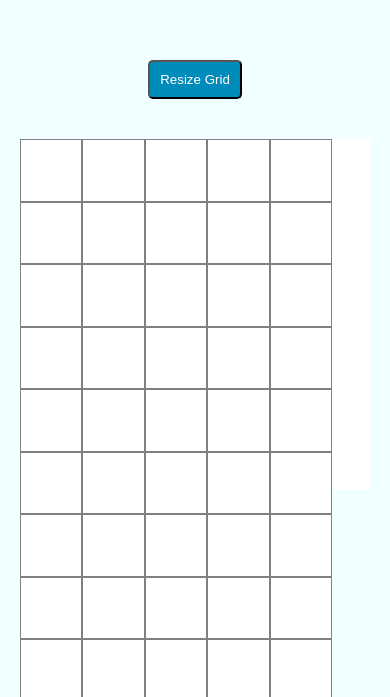
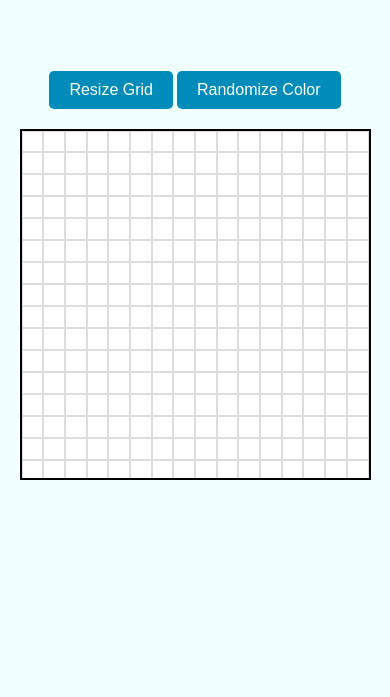
Before and after one commit to 404NotAFriend/Etch-a-Sketch, a plain HTML site: page index.html in a window 390 px wide. Shown: the part 147-844 px from the top of the page. Drawn offline with Linux system fonts and the light colour scheme.

Commit message:
added new button for randomize color (not working yet) changed css and javascript to correct formatting problems with flexbox website is responsive now properly formatting after resize

```diff
--- a/index.html
+++ b/index.html
@@ -3,12 +3,13 @@
   <head>
     <meta charset="UTF-8" />
     <meta name="viewport" content="width=device-width, initial-scale=1.0" />
-    <title>Etch-a-Sketch</title>
+    <title>Etch-a-Sketch with Flexbox</title>
     <link rel="stylesheet" href="styles.css" />
   </head>
   <body>
     <div class="menu">
       <button type="button" id="btnSize">Resize Grid</button>
+      <button type="button" id="btnRColor">Randomize Color</button>
     </div>
     <div id="sketcharea" class="container"></div>
     <script src="script.js"></script>
--- a/script.js
+++ b/script.js
@@ -1,41 +1,60 @@
-//Create divs for grid inside container element
+const sketchArea = document.querySelector("#sketcharea");
+let grid = 16; // Initial grid size
 
-const container = 1000;
-
-const sketchArea = document.querySelector("#sketcharea");
-sketchArea.style.width = `${container}px`;
-sketchArea.style.height = `${container}px`;
-
-let grid = 16;
+// Function to generate random RGB color
+function getRandomColor() {
+  const r = Math.floor(Math.random() * 256);
+  const g = Math.floor(Math.random() * 256);
+  const b = Math.floor(Math.random() * 256);
+  return `rgb(${r}, ${g}, ${b})`;
+}
 
 function createGridDivs() {
-  // Clear the previous grid
+  // Clear previous grid
   sketchArea.innerHTML = "";
 
-  // Get the actual container size (ensures it adapts to screen)
+  // Get the container dimensions
   const containerSize = sketchArea.offsetWidth;
+  const squareSize = containerSize / grid;
 
-  // Calculate the size of each square
-  const squareSize = container / grid;
+  // Create rows and squares
+  for (let i = 0; i < grid; i++) {
+    const row = document.createElement("div");
+    row.classList.add("row");
+    row.style.height = `${squareSize}px`;
 
-  for (let i = 0; i < grid * grid; i++) {
-    const gridSquare = document.createElement("div");
+    for (let j = 0; j < grid; j++) {
+      const gridSquare = document.createElement("div");
+      gridSquare.classList.add("grid-square");
+      gridSquare.style.width = `${squareSize}px`;
+      gridSquare.style.height = "100%";
 
-    gridSquare.style.width = `${squareSize}px`;
-    gridSquare.style.height = `${squareSize}px`;
-    gridSquare.style.backgroundColor = "white";
-    gridSquare.style.border = "1px solid grey";
+      // Add hover effect
+      gridSquare.addEventListener("mouseover", (e) => {
+        if (e.buttons === 1) {
+          // Only color when mouse button is held down
+          e.target.style.backgroundColor = "lightblue";
+        }
+      });
 
-    gridSquare.addEventListener("mouseover", () => {
-      gridSquare.style.backgroundColor = "lightblue";
-    });
+      // Add mouse down effect
+      gridSquare.addEventListener("mousedown", (e) => {
+        e.target.style.backgroundColor = "lightblue";
+      });
 
-    sketchArea.appendChild(gridSquare);
+      row.appendChild(gridSquare);
+    }
+    sketchArea.appendChild(row);
   }
 }
 
+// Prevent drag selection while drawing
+sketchArea.addEventListener("dragstart", (e) => e.preventDefault());
+
+// Create initial grid
 createGridDivs();
 
+// Resize grid button handler
 const btnResize = document.querySelector("#btnSize");
 btnResize.addEventListener("click", () => {
   let newSize = parseInt(prompt("Enter new grid size (1-100):", grid));
@@ -46,3 +65,10 @@ btnResize.addEventListener("click", () => {
     alert("Invalid input. Please enter a number between 1 and 100.");
   }
 });
+
+// Handle window resize
+let resizeTimeout;
+window.addEventListener("resize", () => {
+  clearTimeout(resizeTimeout);
+  resizeTimeout = setTimeout(createGridDivs, 100);
+});
--- a/styles.css
+++ b/styles.css
@@ -6,36 +6,70 @@
 
 body {
   background-color: azure;
-  height: 100vh;
+  min-height: 100vh;
   display: flex;
   flex-direction: column;
   justify-content: center;
   align-items: center;
+  padding: 20px;
 }
 
 .container {
-  max-width: 90vmin; /* Adjusts based on viewport size */
-  max-height: 90vmin; /* Keeps the container square */
-  aspect-ratio: 1; /* Ensures the container stays a square */
+  width: min(90vmin, 600px);
+  height: min(90vmin, 600px);
+  background-color: white;
+  border: 2px solid black;
+  display: flex;
+  flex-wrap: wrap;
+  align-content: flex-start;
+  overflow: hidden; /* Prevent any overflow */
 }
 
 .menu {
-  display: flex;
-  justify-content: space-around;
-  align-items: center;
-  margin: 20px;
-}
-
-#sketcharea {
-  display: flex;
-  flex-wrap: wrap;
-  background-color: white;
-  margin: 20px auto;
+  margin-bottom: 20px;
 }
 
 #btnSize {
-  padding: 10px;
+  padding: 10px 20px;
   border-radius: 5px;
   background-color: #008cba;
   color: white;
+  border: none;
+  cursor: pointer;
+  font-size: 16px;
+  transition: background-color 0.3s;
 }
+
+#btnSize:hover {
+  background-color: #006d8f;
+}
+
+#btnRColor {
+  padding: 10px 20px;
+  border-radius: 5px;
+  background-color: #008cba;
+  color: white;
+  border: none;
+  cursor: pointer;
+  font-size: 16px;
+  transition: background-color 0.3s;
+}
+
+#btnRColor:hover {
+  background-color: #006d8f;
+}
+.row {
+  display: flex;
+  width: 100%;
+  flex: 1 0 auto;
+}
+
+.grid-square {
+  background-color: white;
+  border: 1px solid #ddd;
+  transition: background-color 0.2s;
+}
+
+.grid-square:hover {
+  background-color: lightblue;
+}
```
